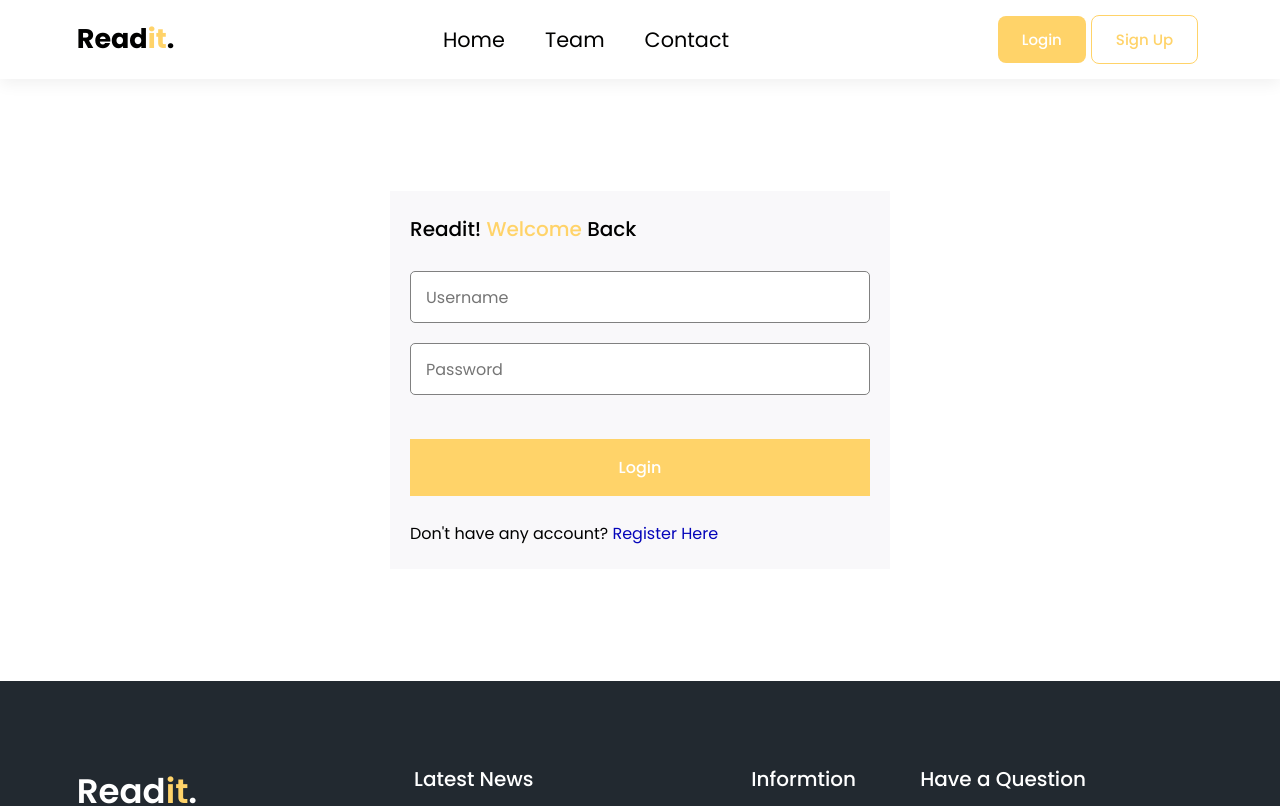
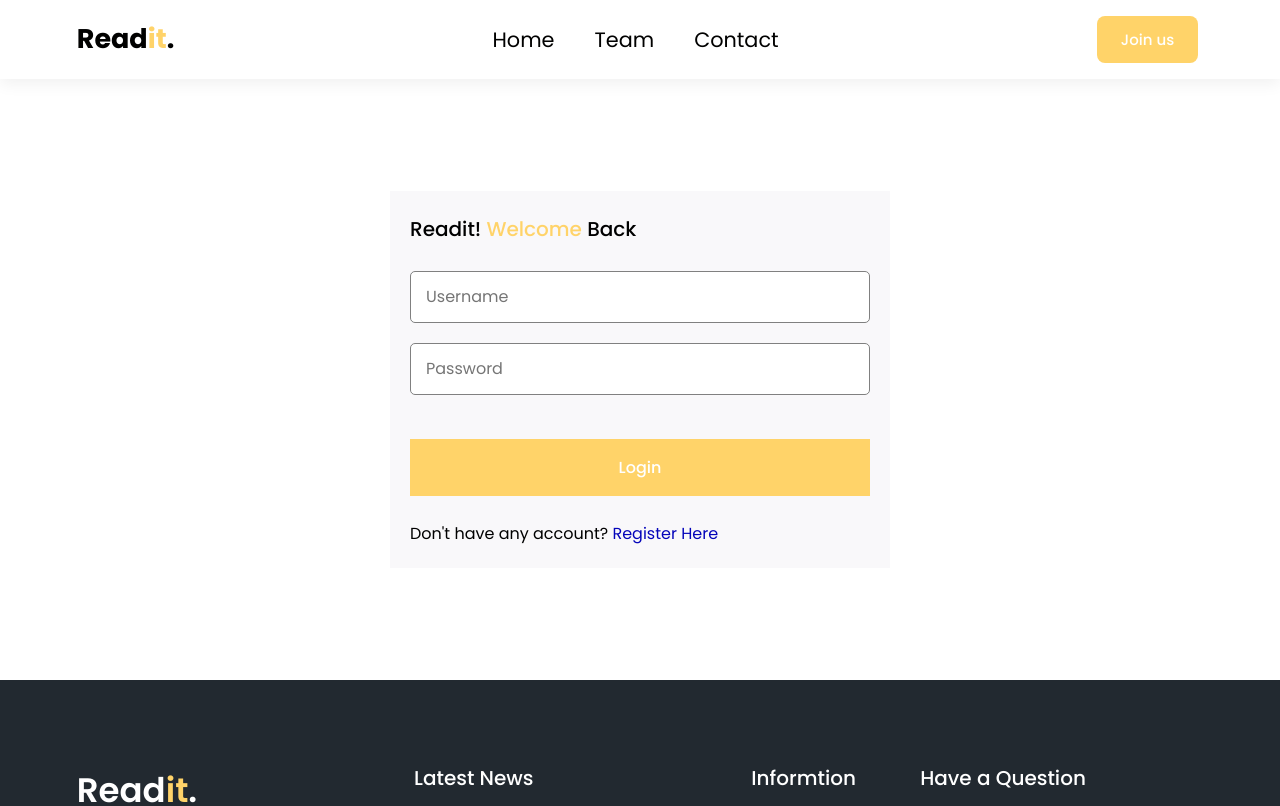
Before and after one commit to wayneleon1/Read_it_blog, a React (Vite) app: page /login in a window 1280 px wide. Shown: the top 806 px of the page. Built offline with nearby package versions, Linux system fonts and the light colour scheme; some icons are missing.

Commit message:
create join us button

```diff
--- a/src/components/Navbar.jsx
+++ b/src/components/Navbar.jsx
@@ -39,10 +39,7 @@ class Navbar extends Component {
           </div>
           <div>
             <Link to="/login">
-              <button className="btn login">Login</button>
-            </Link>
-            <Link to="/signup">
-              <button className="btn signup">Sign Up</button>
+              <button className="btn login">Join us</button>
             </Link>
           </div>
           <div id="mobile" onClick={this.handleClick}>
--- a/src/pages/Login.jsx
+++ b/src/pages/Login.jsx
@@ -12,9 +12,7 @@ export default function Login() {
             <input type="text" placeholder="Username" />
             <input type="password" placeholder="Password" />
 
-            <button>
-              <Link to="/dashboard">Login </Link>
-            </button>
+            <button>Login</button>
 
             <p>
               Don't have any account?{" "}
```
